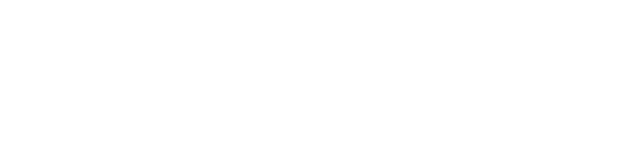
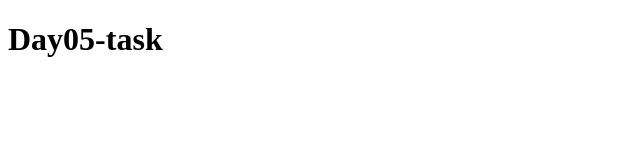
Before and after one commit to ajayprince692/Day05-task, a plain HTML site: page index.html in a window 1280 px wide. Shown: the whole page, without its empty margins (0-640 px from the left). Drawn offline with Linux system fonts and the light colour scheme.

Commit message:
Day05-task

```diff
--- a/index.html
+++ b/index.html
@@ -6,6 +6,7 @@
     <title>Day05-task</title>
 </head>
 <body>
+    <h1>Day05-task</h1>
     <script src="script.js"></script>
 </body>
 </html>
```
